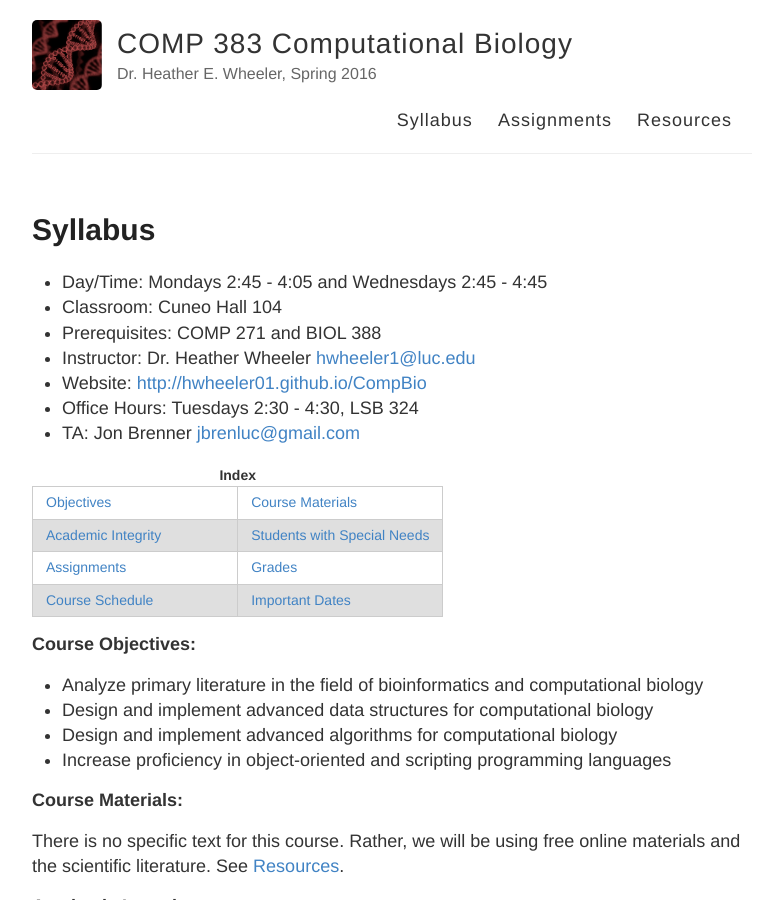
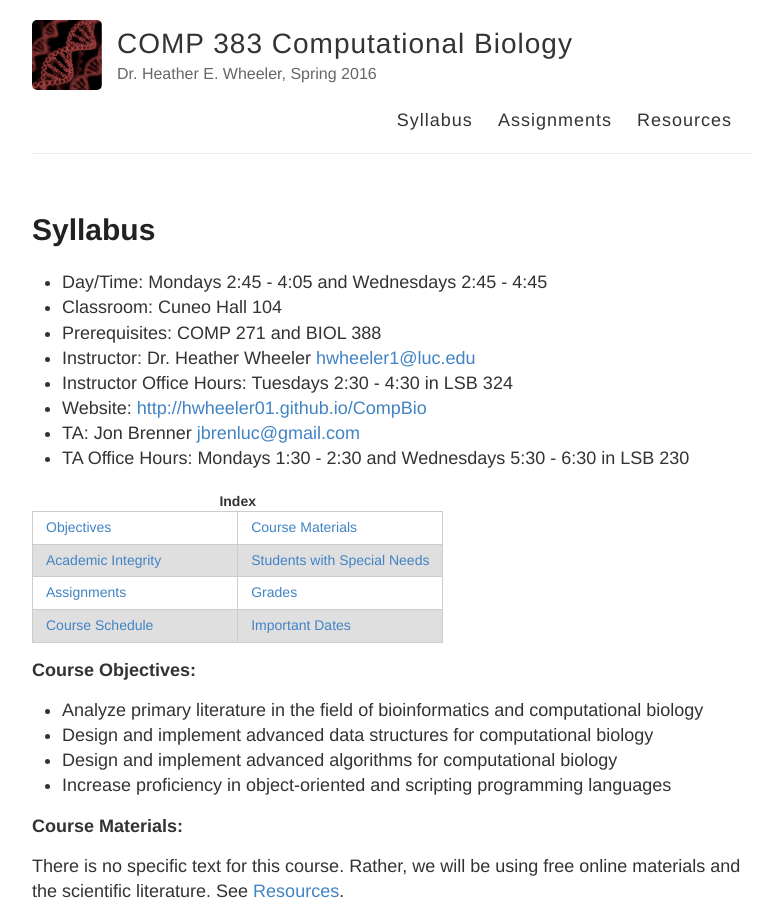
Before and after one commit to hwheeler01/CompBio, a Jekyll site: the page built from syllabus.md, in a window 1280 px wide and 900 px high. Shown: the whole window, without its empty margins (248-1031 px from the left). Built offline with Jekyll 4.4.1, drawn with Linux system fonts in a browser that asks for light colours; Markdown is read by kramdown in place of the engine named in the settings.

Commit message:
add jon's office hours

```diff
--- a/syllabus.md
+++ b/syllabus.md
@@ -7,9 +7,10 @@ permalink: /syllabus/
 - Classroom:	Cuneo Hall 104
 - Prerequisites:	COMP 271 and BIOL 388
 - Instructor:	 Dr. Heather Wheeler <hwheeler1@luc.edu>
+- Instructor Office Hours: Tuesdays 2:30 - 4:30 in LSB 324
 - Website:	<http://hwheeler01.github.io/CompBio>
-- Office Hours: Tuesdays 2:30 - 4:30, LSB 324
 - TA: Jon Brenner <jbrenluc@gmail.com>
+- TA Office Hours: Mondays 1:30 - 2:30 and Wednesdays 5:30 - 6:30 in LSB 230
 
 
 <table style="width: px; height: 12px;" class="docutils" border="1">
```
